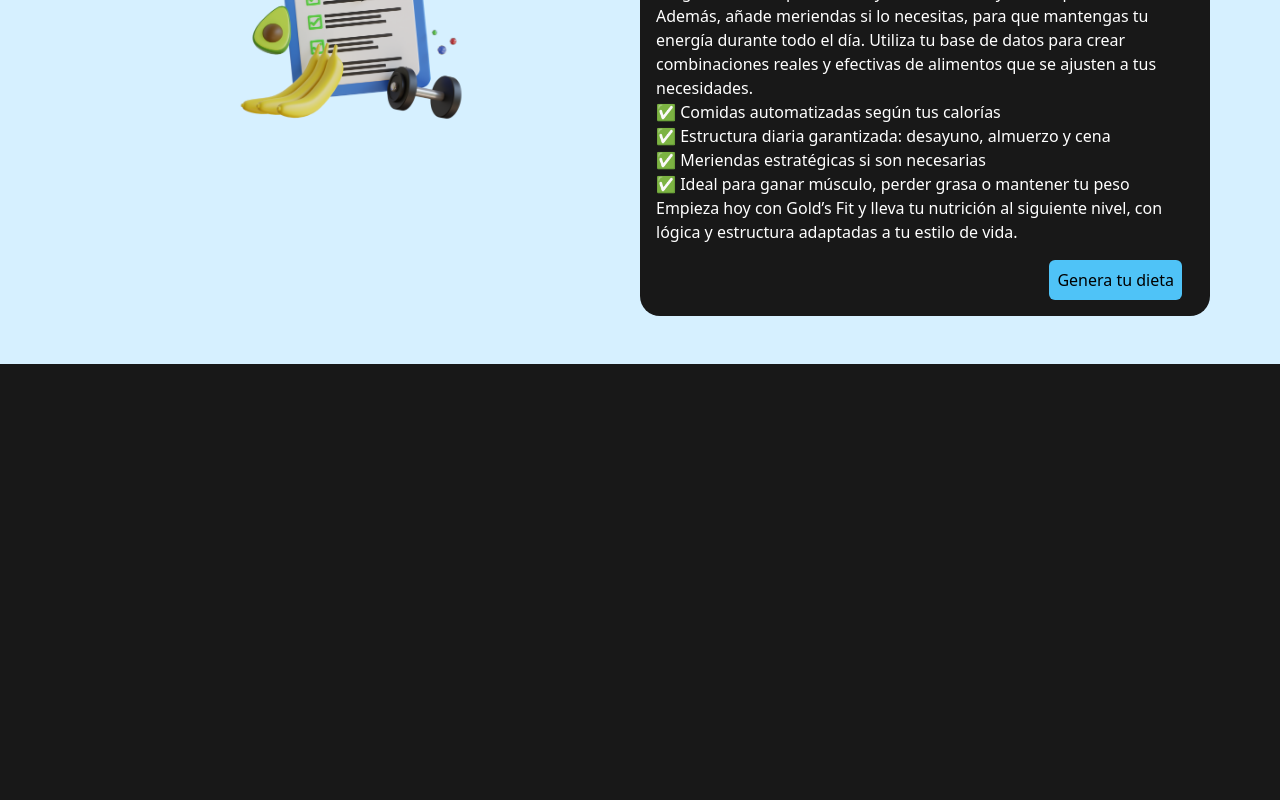
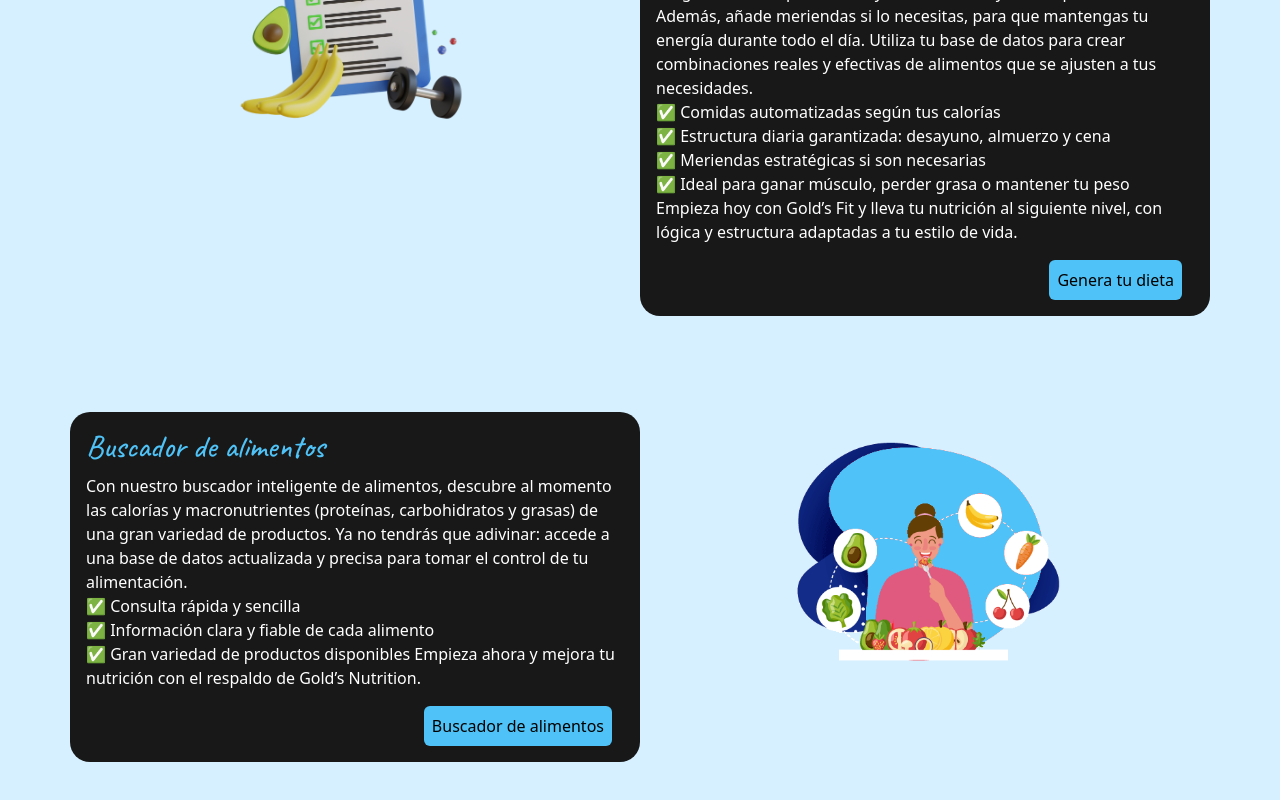
Before and after one commit to SrNoelll/GoldsFit, a React (Vite) app: page /alimentacion in a window 1280 px wide. Shown: the part 1497-2297 px from the top of the page. Before the commit the page ends 1861 px from the top, so only its background shows below. Built offline with nearby package versions, Linux system fonts and the light colour scheme; a web font is replaced by a local one.

Commit message:
presentacion

```diff
--- a/src/assets/components/AlimentacionComponent/AlimentacionComponent.jsx
+++ b/src/assets/components/AlimentacionComponent/AlimentacionComponent.jsx
@@ -4,6 +4,7 @@ import './AlimentacionComponent.css'
 import HeroNutricionComponent from './HeroNutricionComponent/HeroNutricionComponent'
 import { PresentacionCalculadoraMacosComponent } from './PresentacionCalculadoraMacosComponent/PresentacionCalculadoraMacosComponent'
 import { PresentacionGeneradorDietaComponent } from './PresentacionGeneradorDietaComponent/PresentacionGeneradorDietaComponent'
+import PresentacionBuscadorComponent from './PresentacionBuscadorComponent/PresentacionBuscadorComponent'
 const AlimentacionComponent = () => {
   return (
     <div className='nutricion'>
@@ -11,6 +12,7 @@ const AlimentacionComponent = () => {
       <HeroNutricionComponent></HeroNutricionComponent>
       <PresentacionCalculadoraMacosComponent></PresentacionCalculadoraMacosComponent>
       <PresentacionGeneradorDietaComponent></PresentacionGeneradorDietaComponent>
+      <PresentacionBuscadorComponent></PresentacionBuscadorComponent>
     </div>
   )
 }
--- a/src/assets/components/AlimentacionComponent/BuscadorAlimentosComponent/BuscadorAlimentosComponent.jsx
+++ b/src/assets/components/AlimentacionComponent/BuscadorAlimentosComponent/BuscadorAlimentosComponent.jsx
@@ -42,7 +42,7 @@ const [busqueda, setBusqueda] = useState("");
             <input
               type="text"
               className="buscador border-n p-3 rounded"
-              placeholder="Buscar ejercicio por nombre..."
+              placeholder="Buscar alimento por nombre..."
               value={busqueda}
               onChange={(e) => setBusqueda(e.target.value)}
             />
--- /dev/null
+++ b/src/assets/components/AlimentacionComponent/PresentacionBuscadorComponent/PresentacionBuscadorComponent.jsx
@@ -0,0 +1,48 @@
+import React from "react";
+import { Link } from "react-router-dom";
+
+const PresentacionBuscadorComponent = () => {
+  return (
+    <div>
+      <div className="container py-5">
+        <div className="row nosotros">
+          <div
+            data-aos="fade-right"
+            className="contenedorTit col-6 p-3 h-100 text-white"
+          >
+            <p className="">
+              <div>
+                <h2 className="tituloN">Buscador de alimentos</h2>
+              </div>
+              Con nuestro buscador inteligente de alimentos, descubre al momento
+              las calorías y macronutrientes (proteínas, carbohidratos y grasas)
+              de una gran variedad de productos. Ya no tendrás que adivinar:
+              accede a una base de datos actualizada y precisa para tomar el
+              control de tu alimentación.
+              <br /> ✅ Consulta rápida y sencilla <br /> ✅ Información clara y
+              fiable de cada alimento <br /> ✅ Gran variedad de productos
+              disponibles Empieza ahora y mejora tu nutrición con el respaldo de
+              Gold’s Nutrition.
+            </p>
+            <div className="container-fluid d-flex justify-content-end">
+              <Link to={"/alimentos"}>
+                <button className="bg-n p-2 formNu rounded">
+                  <span> Buscador de alimentos</span>
+                </button>
+              </Link>
+            </div>
+          </div>
+
+          <div
+            data-aos="fade-left"
+            className="col-md-6 d-flex h-100 justify-content-center"
+          >
+            <img className="w-50 " src="/alimentos.webp" alt="" />
+          </div>
+        </div>
+      </div>
+    </div>
+  );
+};
+
+export default PresentacionBuscadorComponent;
--- a/src/assets/components/AlturaComponent/AlturaComponent.jsx
+++ b/src/assets/components/AlturaComponent/AlturaComponent.jsx
@@ -10,9 +10,28 @@ const AlturaComponent = () => {
     setValor(Number(e.target.value));
   };
 
-  const guardarAltura = () => {
+  const guardarAltura = async () => {
     usuario.altura = valor;
     localStorage.setItem("usuario", JSON.stringify(usuario));
+     try {
+      const respuesta = await fetch("https://2daw14.iesalonsocano.org/api/?ruta=actualizarUser", {
+        method: "PUT",
+        headers: {
+          "Content-Type": "application/json"
+        },
+        body: JSON.stringify({ usuario })
+      });
+
+      const resultado = await respuesta.json();
+
+      if (respuesta.ok && resultado.success) {
+        console.log("Usuario actualizado y peso guardado en histórico correctamente");
+      } else {
+        console.error("Error al actualizar usuario:", resultado.message || resultado.error);
+      }
+    } catch (error) {
+      console.error("Error de red o servidor:", error);
+    }
   };
 
   const scaleY = valor / 170;
--- a/src/assets/components/NivelComponent/NivelComponent.jsx
+++ b/src/assets/components/NivelComponent/NivelComponent.jsx
@@ -9,9 +9,28 @@ const NivelComponent = () => {
     setNivel(nuevoObjetivo);
   };
 
-  const guardarObjetivo = () => {
+  const guardarObjetivo = async () => {
     usuario.nivel_entrenamiento = nivel;
     localStorage.setItem("usuario", JSON.stringify(usuario));
+     try {
+      const respuesta = await fetch("https://2daw14.iesalonsocano.org/api/?ruta=actualizarUser", {
+        method: "PUT",
+        headers: {
+          "Content-Type": "application/json"
+        },
+        body: JSON.stringify({ usuario })
+      });
+
+      const resultado = await respuesta.json();
+
+      if (respuesta.ok && resultado.success) {
+        console.log("Usuario actualizado y peso guardado en histórico correctamente");
+      } else {
+        console.error("Error al actualizar usuario:", resultado.message || resultado.error);
+      }
+    } catch (error) {
+      console.error("Error de red o servidor:", error);
+    }
   };
 
   return (
--- a/src/assets/components/ObjetivoComponent/ObjetivoComponent.jsx
+++ b/src/assets/components/ObjetivoComponent/ObjetivoComponent.jsx
@@ -10,9 +10,28 @@ const ObjetivoComponent = () => {
     setObjetivo(nuevoObjetivo);
   };
 
-  const guardarObjetivo = () => {
+  const guardarObjetivo = async () => {
     usuario.objetivo = objetivo;
     localStorage.setItem("usuario", JSON.stringify(usuario));
+     try {
+      const respuesta = await fetch("https://2daw14.iesalonsocano.org/api/?ruta=actualizarUser", {
+        method: "PUT",
+        headers: {
+          "Content-Type": "application/json"
+        },
+        body: JSON.stringify({ usuario })
+      });
+
+      const resultado = await respuesta.json();
+
+      if (respuesta.ok && resultado.success) {
+        console.log("Usuario actualizado y peso guardado en histórico correctamente");
+      } else {
+        console.error("Error al actualizar usuario:", resultado.message || resultado.error);
+      }
+    } catch (error) {
+      console.error("Error de red o servidor:", error);
+    }
   };
 
   return (
--- a/src/assets/components/PesoComponent/PesoComponent.jsx
+++ b/src/assets/components/PesoComponent/PesoComponent.jsx
@@ -13,10 +13,31 @@ const PesoComponent = () => {
     setValor(Number(e.target.value));
   };
 
-  const guardarPeso = () =>{
-    usuario.peso = valor
-    localStorage.setItem("usuario",JSON.stringify(usuario))
-  }
+  const guardarPeso = async () => {
+  usuario.peso = valor;
+  localStorage.setItem("usuario", JSON.stringify(usuario));
+
+    try {
+      const respuesta = await fetch("https://2daw14.iesalonsocano.org/api/?ruta=actualizarUser", {
+        method: "PUT",
+        headers: {
+          "Content-Type": "application/json"
+        },
+        body: JSON.stringify({ usuario })
+      });
+
+      const resultado = await respuesta.json();
+
+      if (respuesta.ok && resultado.success) {
+        console.log("Usuario actualizado y peso guardado en histórico correctamente");
+      } else {
+        console.error("Error al actualizar usuario:", resultado.message || resultado.error);
+      }
+    } catch (error) {
+      console.error("Error de red o servidor:", error);
+    }
+  };
+
   const scale = 1 + (valor - 60) / 100;
 
   return (
```
Also changed, not shown: public/alimentos.webp (added).
